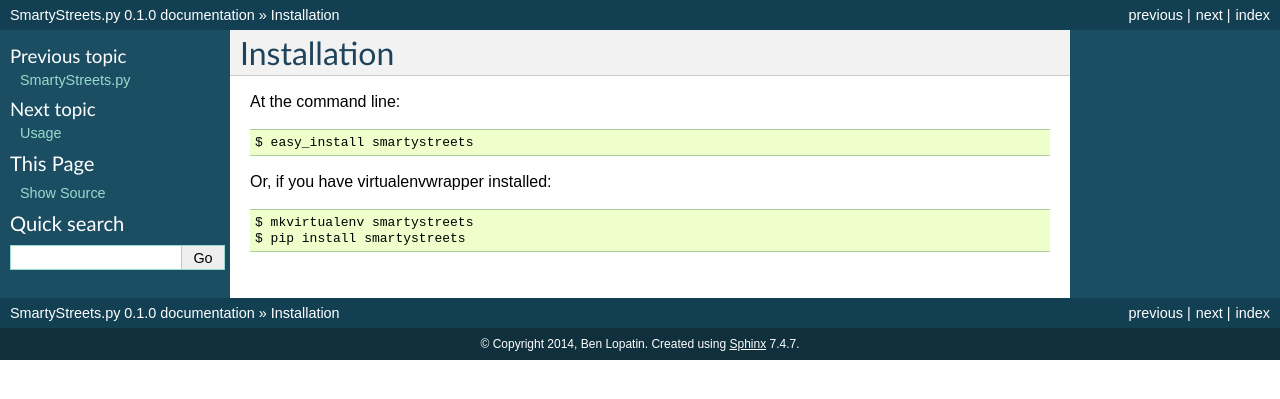
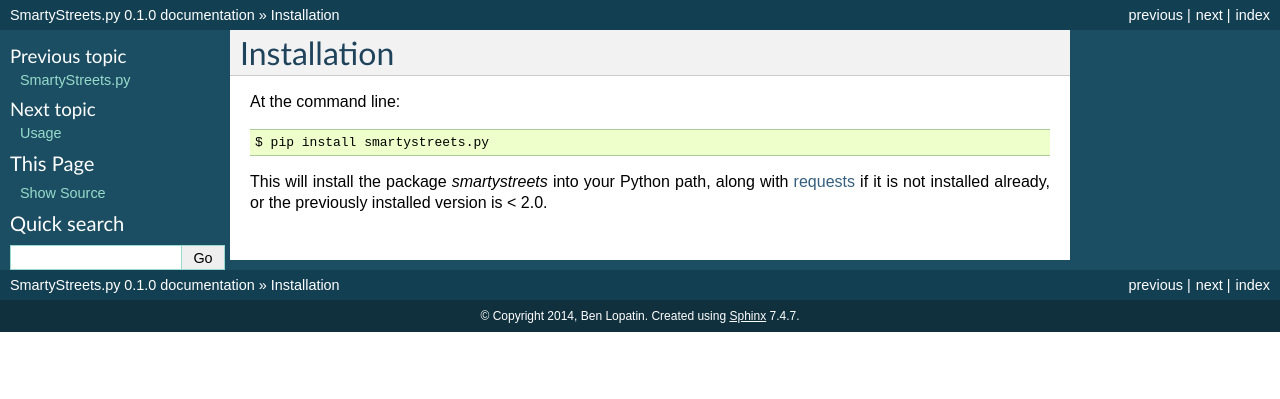
Before and after one commit to bennylope/smartystreets.py, a Sphinx documentation site: the page built from docs/installation.rst, in a window 1280 px wide. Shown: the top 399 px of the page. Built offline with Sphinx 7.4.7, drawn with Linux system fonts in a browser that asks for light colours.

Commit message:
Update official name and docs

```diff
--- a/docs/installation.rst
+++ b/docs/installation.rst
@@ -4,9 +4,8 @@
 
 At the command line::
 
-    $ easy_install smartystreets
+    $ pip install smartystreets.py
 
-Or, if you have virtualenvwrapper installed::
-
-    $ mkvirtualenv smartystreets
-    $ pip install smartystreets
+This will install the package `smartystreets` into your Python path, along with
+`requests <http://docs.python-requests.org/en/latest/>`_ if it is not installed
+already, or the previously installed version is < 2.0.
--- a/setup.py
+++ b/setup.py
@@ -34,13 +34,13 @@
 ]
 
 setup(
-    name='smartystreets',
+    name='smartystreets.py',
     version=version,
     description='A wrapper for the SmartyStreets address validation and geolocation API"',
     long_description=readme + '\n\n' + history,
     author='Ben Lopatin',
     author_email='ben@wellfire.co',
-    url='https://github.com/bennylope/smartystreets',
+    url='https://github.com/bennylope/smartystreets.py',
     packages=[
         'smartystreets',
     ],
@@ -50,7 +50,7 @@
     install_requires=requirements,
     license="BSD",
     zip_safe=False,
-    keywords='smartystreets',
+    keywords='smarty streets',
     classifiers=[
         'Development Status :: 3 - Alpha',
         'Intended Audience :: Developers',
```
Also changed, not shown: docs/index.rst (+3 -7 lines), docs/usage.rst (+13 -3 lines).
